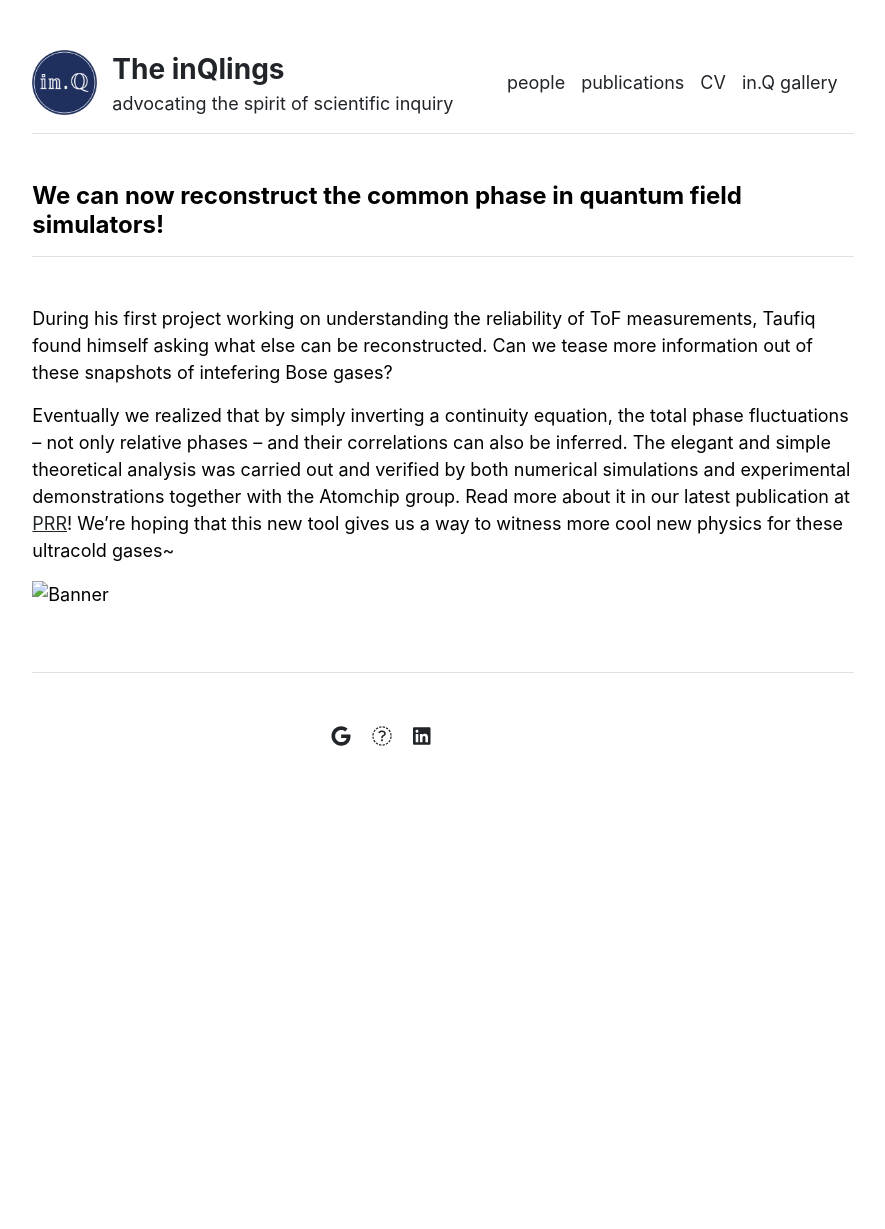
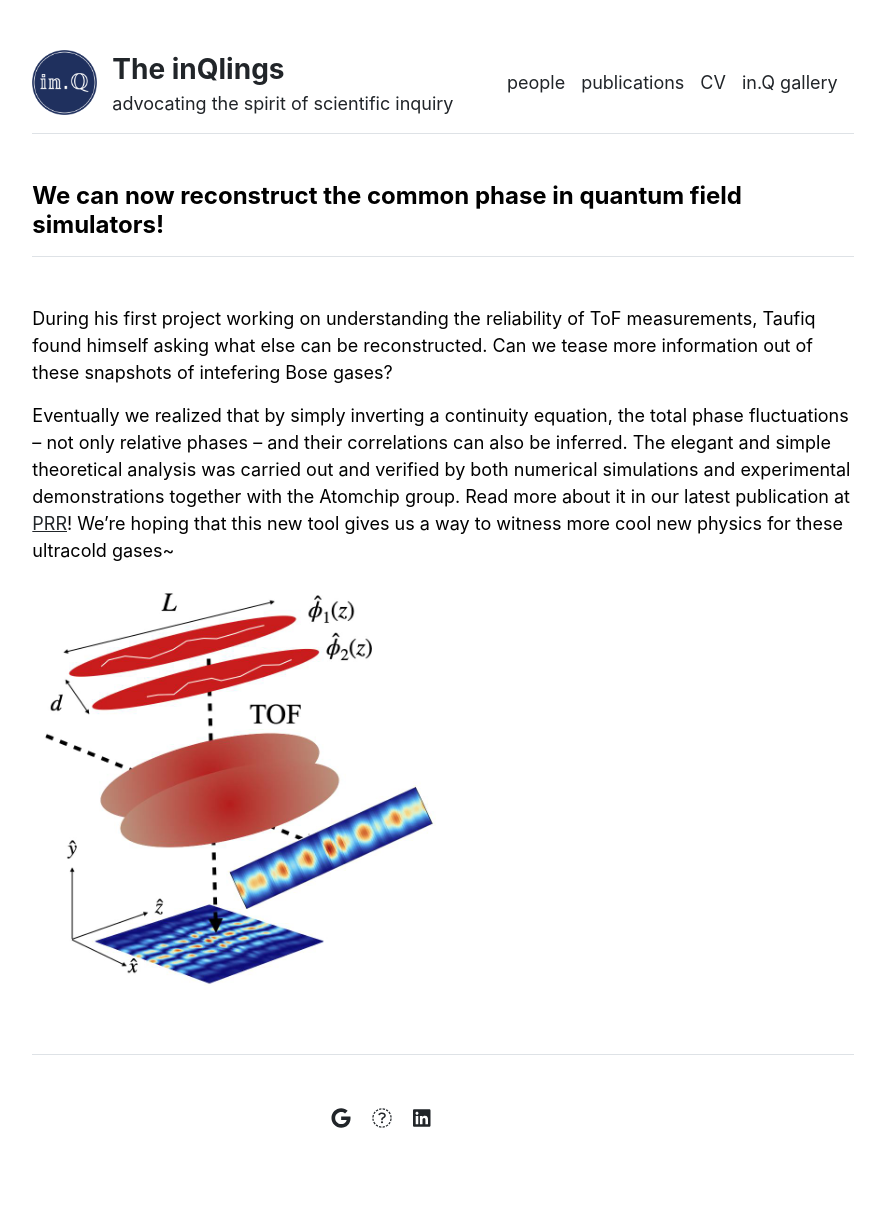
Before and after one commit to nelly-ng/nelly-ng.github.io, a Jekyll site: the page built from _posts/2025-05-07-commonphase.md, in a window 1280 px wide. Shown: the whole page, without its empty margins (197-1082 px from the left). Built offline with Jekyll 4.4.1, drawn with Linux system fonts in a browser that asks for light colours; before the commit the page ends 900 px from its top, so only the background shows below that.

Commit message:
Update 2025-05-07-commonphase.md

```diff
--- a/_posts/2025-05-07-commonphase.md
+++ b/_posts/2025-05-07-commonphase.md
@@ -7,4 +7,4 @@ During his first project working on understanding the reliability of ToF measure
 
 Eventually we realized that by simply inverting a continuity equation, the total phase fluctuations -- not only relative phases -- and their correlations can also be inferred. The elegant and simple theoretical analysis was carried out and verified by both numerical simulations and experimental demonstrations together with the Atomchip group. Read more about it in our latest publication at [PRR](https://journals.aps.org/prresearch/abstract/10.1103/PhysRevResearch.7.L022031)! We're hoping that this new tool gives us a way to witness more cool new physics for these ultracold gases~
 
-<img src="cp.jpg" alt="Banner" style="width:50%;" />
+<img src="/assets/img/cp.jpg" alt="Banner" style="width:50%;" />
```
